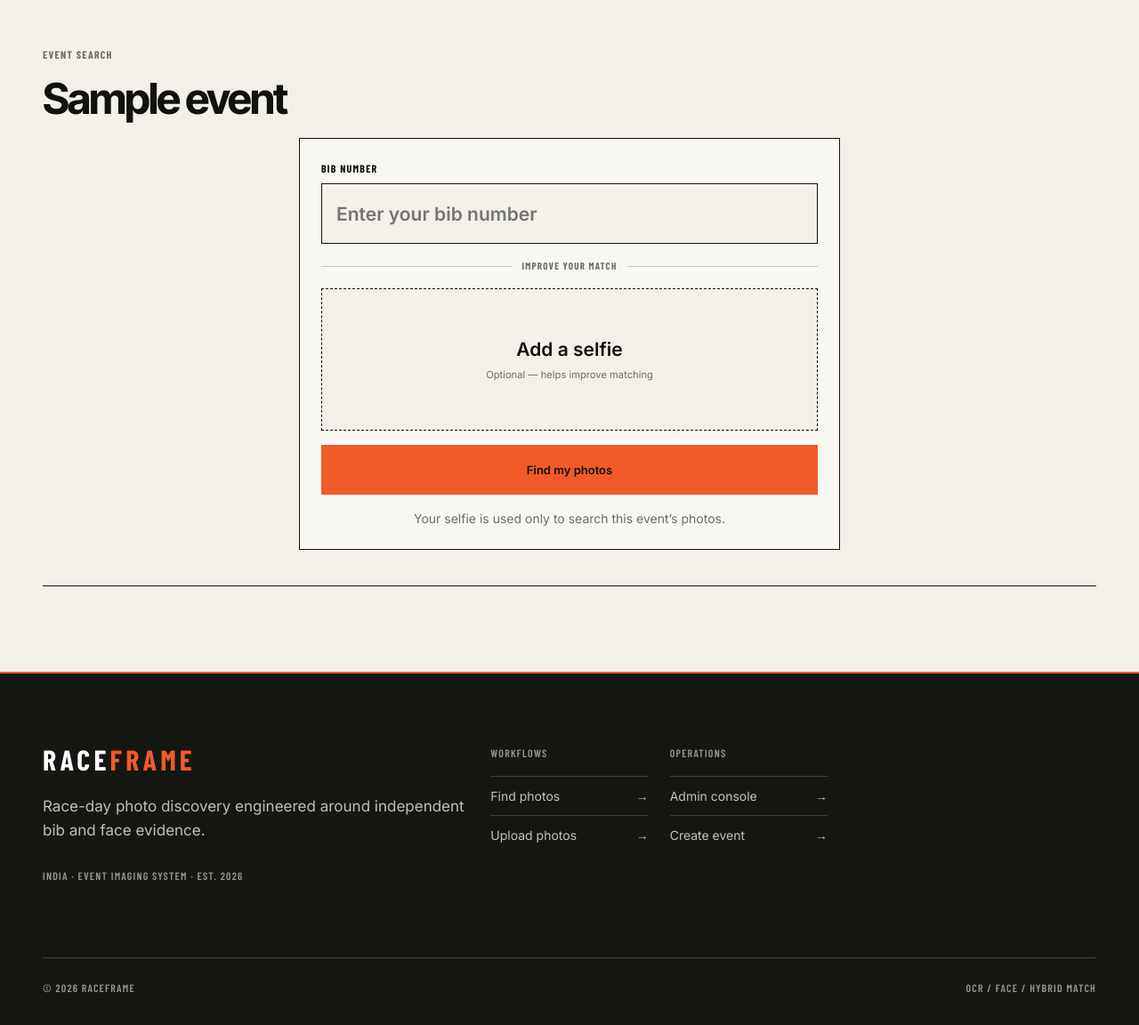
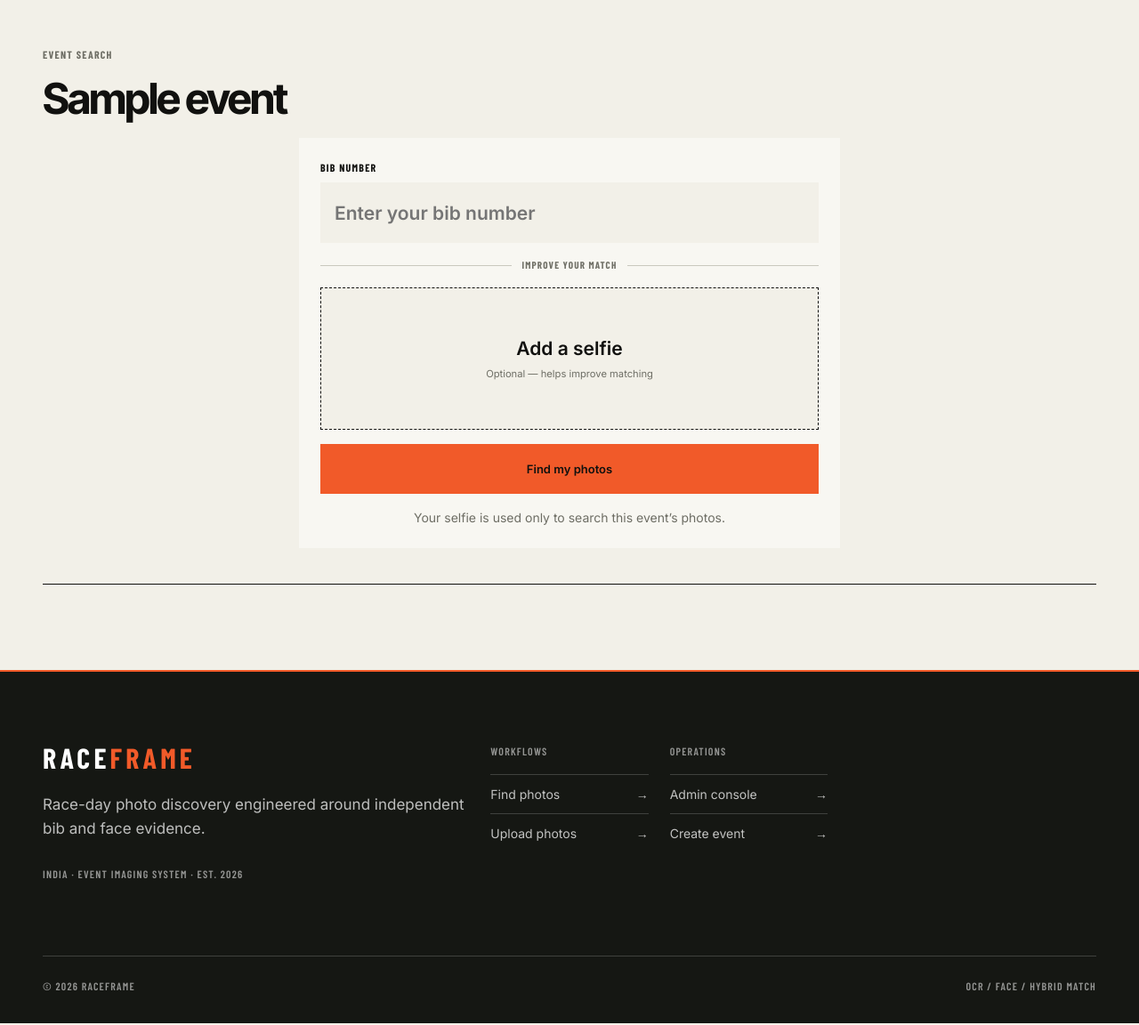
Before and after one commit to ronanrocking/RaceFrame, a FastAPI app: page /user/events/00000000-0000-0000-0000-000000000001 in a window 1280 px wide. Shown: the part 274-1426 px from the top of the page at 89% size. Run offline with FastAPI, Linux system fonts and the light colour scheme; tables that the repository leaves empty hold one stand-in row (values such as "Sample post"); some libraries are stand-ins or nearby versions.

Commit message:
Soften participant search fields

```diff
--- a/backend/app/main.py
+++ b/backend/app/main.py
@@ -126,7 +126,7 @@ async def admin_session_middleware(request: Request, call_next):
             "<meta name='viewport' content='width=device-width,initial-scale=1'>"
             "<meta name='theme-color' content='#f2f0e8'>"
             "<title>Admin panel in use - RaceFrame</title>"
-            "<link rel='stylesheet' href='/static/admin.css?v=24'></head>"
+            "<link rel='stylesheet' href='/static/admin.css?v=25'></head>"
             "<body class='admin-theme system-state-page'><main class='system-state-shell'>"
             "<a class='site-brand system-state-brand' href='/admin'>"
             "<span class='site-brand-glyph' aria-hidden='true'></span>"
--- a/backend/app/static/admin.css
+++ b/backend/app/static/admin.css
@@ -1358,7 +1358,6 @@ input[type="file"] {
   min-width: 0;
   display: grid;
   gap: var(--space-4);
-  border: 1px solid var(--rc-carbon);
   background: var(--rc-chalk);
   padding: var(--space-6);
   margin-inline: auto;
@@ -1404,7 +1403,7 @@ input[type="file"] {
 .user-bib-field input {
   width: 100%;
   min-height: 4.25rem;
-  border: 1px solid var(--rc-carbon);
+  border: 0;
   border-radius: 0;
   background: var(--rc-paper);
   font: 600 var(--text-body-lg) var(--font-body);
@@ -1413,8 +1412,7 @@ input[type="file"] {
 }
 
 .user-bib-field input:focus {
-  border-color: var(--rc-signal);
-  box-shadow: inset 0 -2px 0 var(--rc-signal);
+  background: #fff5e9;
 }
 
 .user-search-divider {
--- a/backend/app/templates/base.html
+++ b/backend/app/templates/base.html
@@ -6,7 +6,7 @@
     <title>{{ title if title else "RaceFrame" }}</title>
     <meta name="description" content="{% block meta_description %}RaceFrame helps race participants find event photos using bib and face evidence.{% endblock %}" />
     <meta name="theme-color" content="#f2f0e8" />
-    <link rel="stylesheet" href="/static/admin.css?v=24" />
+    <link rel="stylesheet" href="/static/admin.css?v=25" />
   </head>
   <body class="{% block body_class %}{% endblock %}">
     <a class="skip-link" href="#main-content">Skip to main content</a>
```
